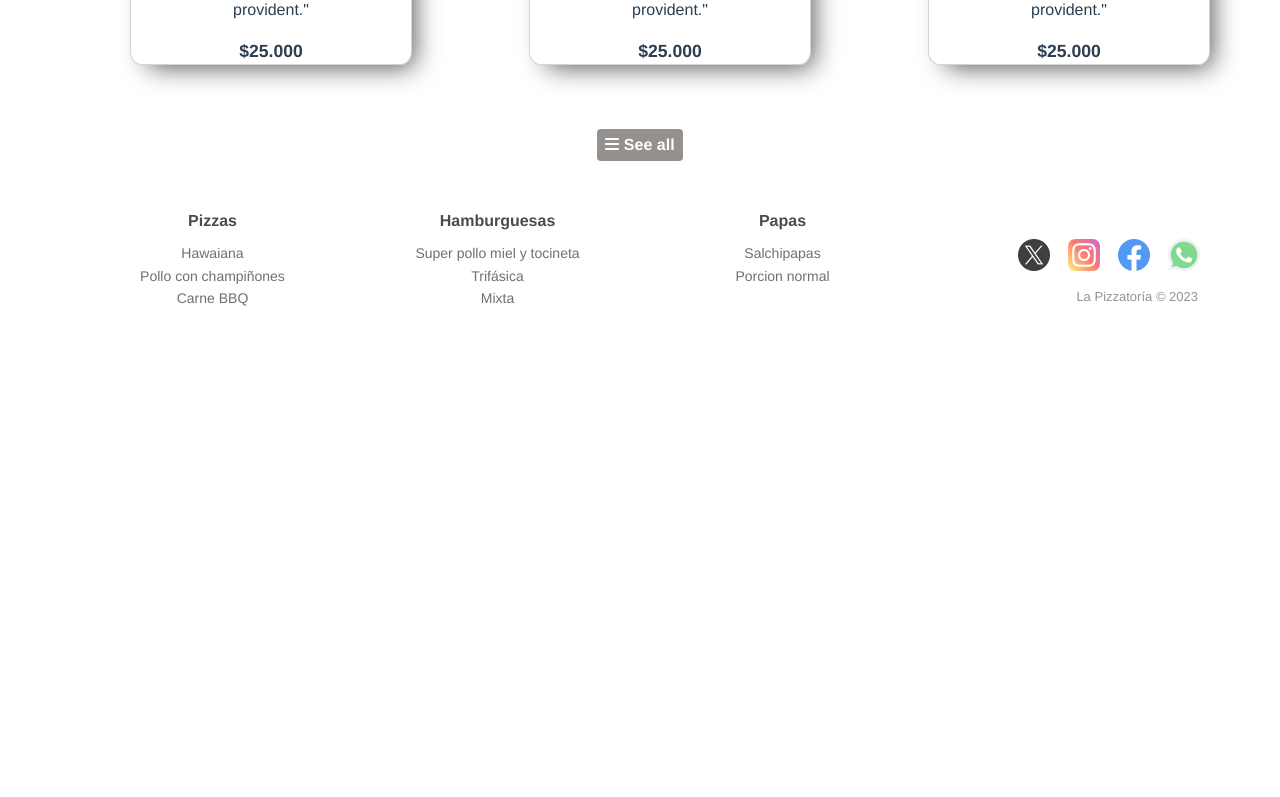
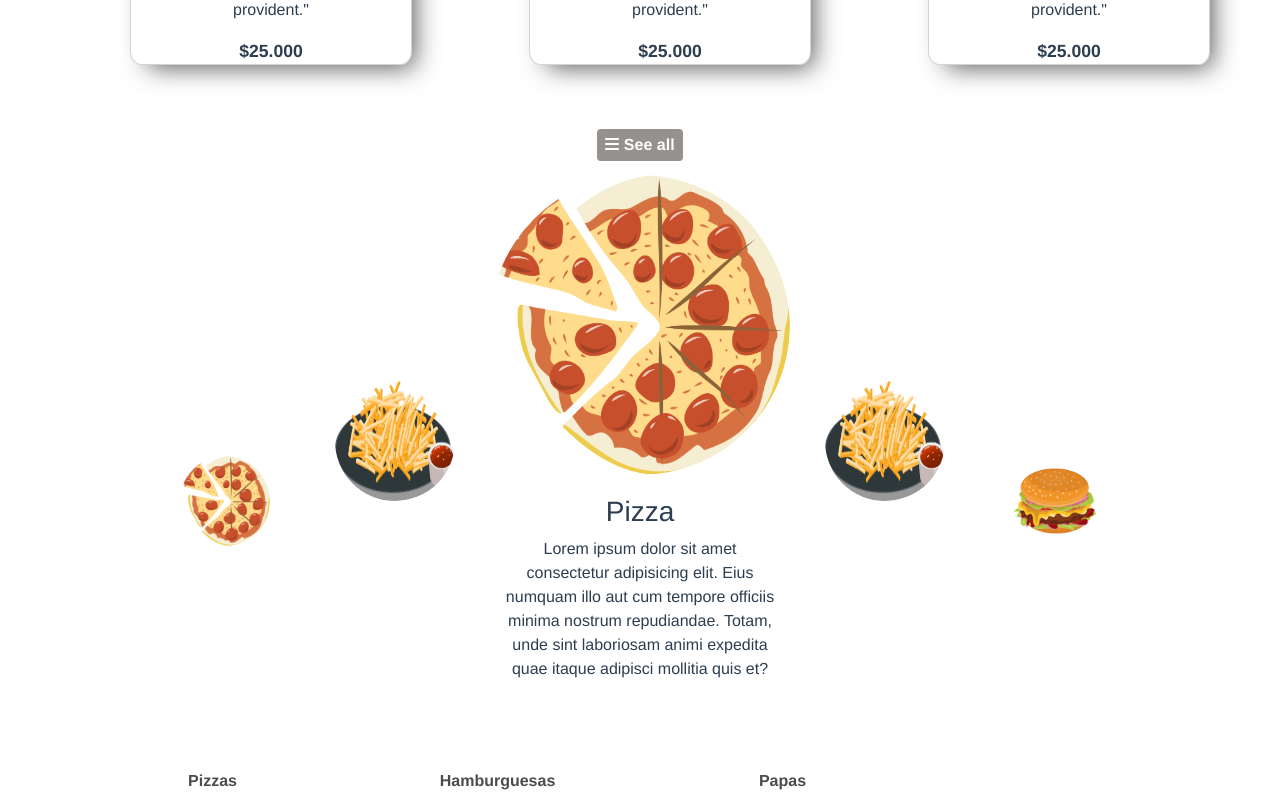
Before and after one commit to juan154850/la-pizzatoria-front, a Vue app: page / in a window 1280 px wide. Shown: the part 1133-1930 px from the top of the page. Before the commit the page ends 1493 px from the top, so only its background shows below. Built offline with nearby package versions, Linux system fonts and the light colour scheme.

Commit message:
MenuGallery

```diff
--- a/src/App.vue
+++ b/src/App.vue
@@ -1,18 +1,10 @@
-<template>
-  <div id="app">
-    <Nav />
-    <Home />
-    <Menu />
-    <MyFooter />
-  </div>
-</template>
-
 <script>
   // Components
   import Nav from "./components/Nav.vue";
   import MyFooter from "./components/Footer.vue";
   import Home from "./components/Home.vue";
   import Menu from "./components/Menu.vue";
+  import MenuGallery from "./components/MenuGallery.vue";
 
   export default {
     name: "App",
@@ -21,9 +13,20 @@
       MyFooter,
       Home,
       Menu,
+      MenuGallery,
     },
   };
 </script>
+
+<template>
+  <div id="app">
+    <Nav />
+    <Home />
+    <Menu />
+    <MenuGallery />
+    <MyFooter />
+  </div>
+</template>
 
 <style>
   #app {
--- /dev/null
+++ b/src/components/MenuGallery.vue
@@ -0,0 +1,59 @@
+<template>
+  <div class="gallery-container">
+    <font-awesome-icon icon="fa-solid fa-chevron-left" @click="shiftGallery(-1)" @dblclick.prevent size="2x" class="gallery-button"/>
+    <div class="gallery">
+      <div v-for="(image, index) in visibleImages" :key="index" class="image-container">
+        <img :src="image.src" :class="getImageClass(index)" alt="Gallery Image" />
+        <div class="image-card" v-if="index === 2">
+          <h3>{{ image.title }}</h3>
+          <p>{{ image.description }}</p>
+        </div>
+      </div>
+
+    </div>
+    <font-awesome-icon icon="fa-solid fa-chevron-right" @click="shiftGallery(1)" @dblclick.prevent size="2x" class="gallery-button"/>
+  </div>
+</template>
+
+<script>
+
+import pizza from "../assets/home-pizza.webp";
+import papas from "../assets/papas.webp";
+import hamburguesa from "../assets/hamburguesa.png";
+
+export default {
+  data() {
+    return {
+      images: [
+        { src: pizza, title: 'Pizza', description: 'Lorem ipsum dolor sit amet consectetur adipisicing elit. Eius numquam illo aut cum tempore officiis minima nostrum repudiandae. Totam, unde sint laboriosam animi expedita quae itaque adipisci mollitia quis et?' },
+        { src: papas, title: 'Papas', description: 'Lorem ipsum dolor sit amet consectetur adipisicing elit. Eius numquam illo aut cum tempore officiis minima nostrum repudiandae. Totam, unde sint laboriosam animi expedita quae itaque adipisci mollitia quis et?' },
+        { src: hamburguesa, title: 'Hamburguesa', description: 'Lorem ipsum dolor sit amet consectetur adipisicing elit. Eius numquam illo aut cum tempore officiis minima nostrum repudiandae. Totam, unde sint laboriosam animi expedita quae itaque adipisci mollitia quis et?' },
+        { src: pizza, title: 'Pizza', description: 'Lorem ipsum dolor sit amet consectetur adipisicing elit. Eius numquam illo aut cum tempore officiis minima nostrum repudiandae. Totam, unde sint laboriosam animi expedita quae itaque adipisci mollitia quis et?' },
+        { src: papas, title: 'Papas', description: 'Lorem ipsum dolor sit amet consectetur adipisicing elit. Eius numquam illo aut cum tempore officiis minima nostrum repudiandae. Totam, unde sint laboriosam animi expedita quae itaque adipisci mollitia quis et?' },
+      ],
+      currentIndex: 0,
+    };
+  },
+  computed: {
+    visibleImages() {
+      const start = (this.currentIndex - 2 + this.images.length) % this.images.length;
+      return Array.from({ length: 5 }, (_, index) => this.images[(start + index) % this.images.length]);
+    },
+  },
+  methods: {
+    shiftGallery(direction) {
+      this.currentIndex = (this.currentIndex + direction + this.images.length) % this.images.length;
+    },
+    getImageClass(index) {
+      if (index === 2) return 'main-image';
+      if (index === 1 || index === 3) return 'side-image';
+      return 'far-side-image';
+    },
+  },
+};
+</script>
+
+<style scoped src="../styles/menuGallery.css">
+
+
+</style>
--- /dev/null
+++ b/src/styles/menuGallery.css
@@ -0,0 +1,51 @@
+.image-container {
+  display: flex;
+  flex-direction: column;
+  align-items: center;
+  transition: transform 0.5s ease, opacity 0.5s ease;
+}
+
+.image-card {
+  padding: 10px;
+  margin-top: 10px;
+  text-align: center;
+  width: 300px;
+}
+
+.gallery-button{
+  padding: 10px;
+  cursor: pointer;
+}
+.gallery-container {
+  display: flex;
+  align-items: center;
+  justify-content: center;
+  height: 70vh;
+}
+
+.gallery {
+  display: flex;
+  align-items: center;
+}
+
+img {
+  width: 150px;
+  height: 150px;
+  border-radius: 50%;
+  margin: 0 10px;
+  transition: all 0.5s ease;
+  user-select: none;
+}
+
+.main-image {
+  width: 300px;
+  height: 300px;
+}
+
+.side-image {
+  transform: scale(0.8) translateY(0px);
+}
+
+.far-side-image {
+  transform: scale(0.6) translateY(100px);
+}
```
